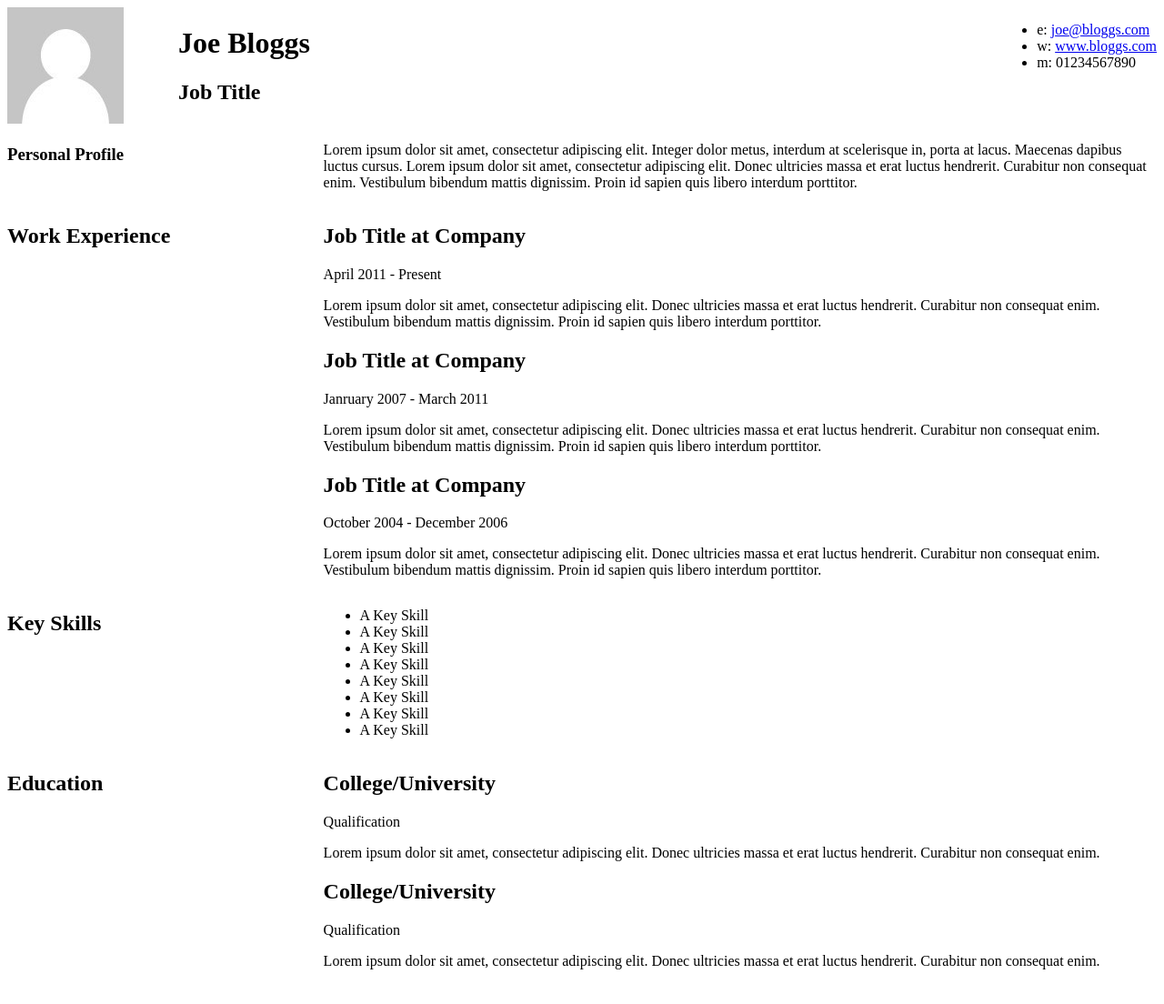
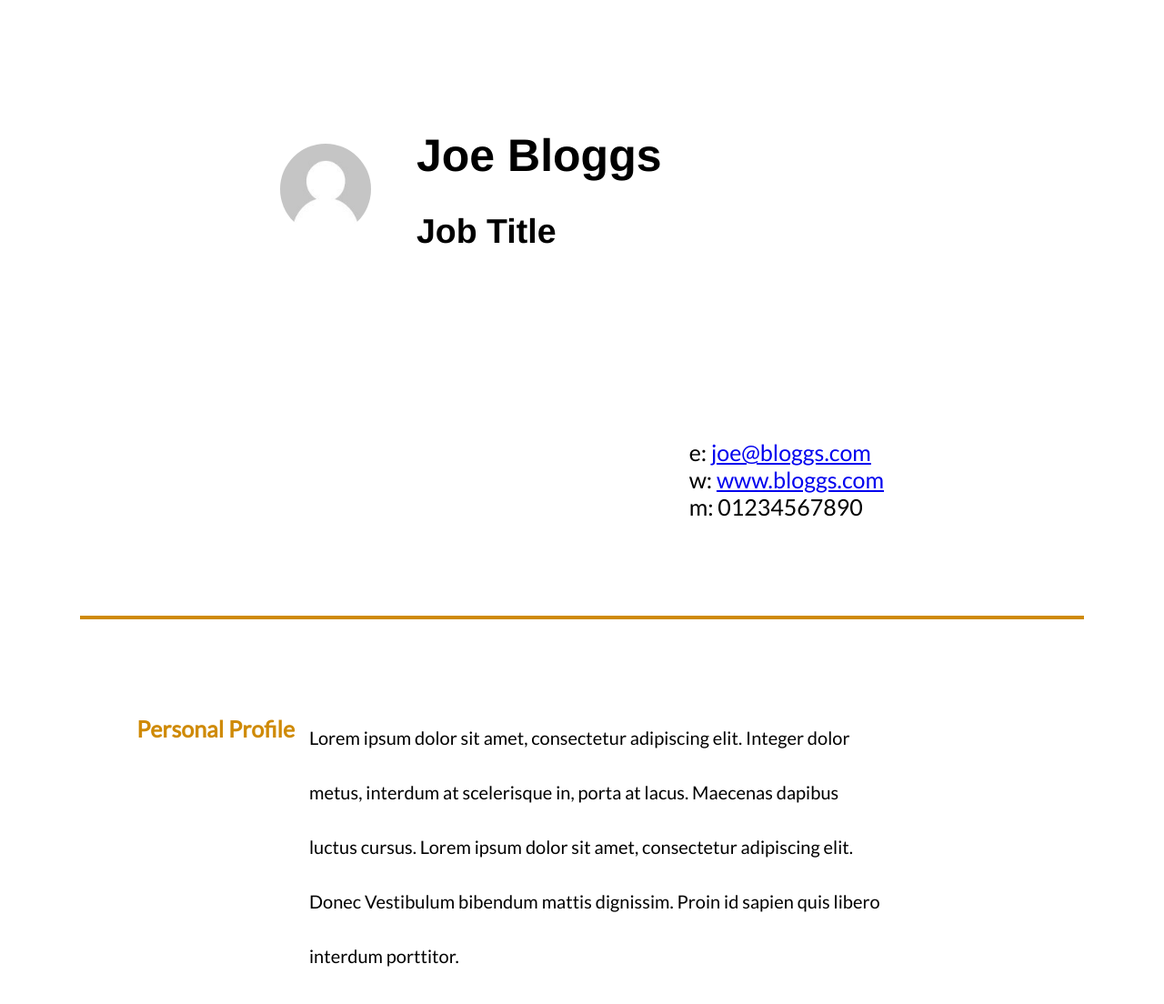
Before and after one commit to Kenzie-Academy-Brasil-Developers/estilizar-curriculo-sprint-2-rodrigocezzar, a plain HTML site: page index.html in a window 1280 px wide. Shown: the top 1104 px of the page at 91% size. Drawn offline with Linux system fonts and the light colour scheme.

Commit message:
resolução_rodrigo_abreu

```diff
--- a/index.html
+++ b/index.html
@@ -1,7 +1,7 @@
 <!DOCTYPE html>
 <html>
 <head>
-<title>John Doe - Curriculum Vitae</title>
+<title id="tiltle">John Doe - Curriculum Vitae</title>
 
 <meta name="viewport" content="width=device-width"/>
 <meta name="description" content="The Curriculum Vitae of Joe Bloggs."/>
@@ -27,7 +27,7 @@
 		</div>
 
 		<div id="contactDetails">
-			<ul>
+			<ul class="contactDetails_01">
 				<li>e: <a href="mailto:joe@bloggs.com" target="_blank">joe@bloggs.com</a></li>
 				<li>w: <a href="http://www.bloggs.com">www.bloggs.com</a></li>
 				<li>m: 01234567890</li>
@@ -35,6 +35,8 @@
 		</div>
 		<div class="clear"></div>
 	</div>
+
+	<hr class="division1">
 
 	<div id="mainArea">
 		<section>
@@ -44,12 +46,13 @@
 				</div>
 
 				<div class="sectionContent">
-					<p>Lorem ipsum dolor sit amet, consectetur adipiscing elit. Integer dolor metus, interdum at scelerisque in, porta at lacus. Maecenas dapibus luctus cursus. Lorem ipsum dolor sit amet, consectetur adipiscing elit. Donec ultricies massa et erat luctus hendrerit. Curabitur non consequat enim. Vestibulum bibendum mattis dignissim. Proin id sapien quis libero interdum porttitor.</p>
+					<p>Lorem ipsum dolor sit amet, consectetur adipiscing elit. Integer dolor metus, interdum at scelerisque in, porta at lacus. Maecenas dapibus luctus cursus. Lorem ipsum dolor sit amet, consectetur adipiscing elit. Donec	Vestibulum bibendum mattis dignissim. Proin id sapien quis libero interdum porttitor.</p>
 				</div>
 			</article>
 			<div class="clear"></div>
 		</section>
 
+		<hr class="division2">
 
 		<section>
 			<div class="sectionTitle">
@@ -78,6 +81,7 @@
 			<div class="clear"></div>
 		</section>
 
+		<hr class="division2">
 
 		<section>
 			<div class="sectionTitle">
@@ -86,19 +90,20 @@
 
 			<div class="sectionContent">
 				<ul class="keySkills">
-					<li>A Key Skill</li>
-					<li>A Key Skill</li>
-					<li>A Key Skill</li>
-					<li>A Key Skill</li>
-					<li>A Key Skill</li>
-					<li>A Key Skill</li>
-					<li>A Key Skill</li>
-					<li>A Key Skill</li>
+					<li class="keySkills-item keySkills-item_01">A Key Skill</li>
+					<li class="keySkills-item keySkills-item_02">A Key Skill</li>
+					<li class="keySkills-item keySkills-item_03">A Key Skill</li>
+					<li class="keySkills-item keySkills-item_04">A Key Skill</li>
+					<li class="keySkills-item keySkills-item_05">A Key Skill</li>
+					<li class="keySkills-item keySkills-item_06">A Key Skill</li>
+					<li class="keySkills-item keySkills-item_07">A Key Skill</li>
+					<li class="keySkills-item keySkills-item_08">A Key Skill</li>
 				</ul>
 			</div>
 			<div class="clear"></div>
 		</section>
 
+		<hr class="division2">
 
 		<section>
 			<div class="sectionTitle">
--- a/style.css
+++ b/style.css
@@ -2,26 +2,99 @@
 	clear: both;
 }
 
-#headshot {
-	width: 12.5%;
+body {
+	font-family: 'lato', sans-serif;
+}
+.division1 {
+	border-width: 2px;
+	border-style: solid;
+	border-color: #cf8a05;
+	margin: 80px;
+}
+.division2 {
+	border-width: 1px;
+	border-style: solid;
+	border-color: #cf8a05	;
+	margin: 100px;
+}
+#headshot img {
+	border-radius: 50%;
 	float: left;
-	margin-right: 30px;
+	max-width: 100px;
+	height: 100px;
+	margin-top: 150px;
+	margin-left: 300px;
+}
+#name {
+	font-size: 25px;
+	padding: 0px;
+	float: left;
+	font-family: 'Helvetica', sans-serif;
+	max-width: 400px;
+	margin-top: 100px;
+	margin-left: 50px;
+	margin-bottom: 0;
+}
+#contactDetails {
+	font-size: 25px;
+	float: right;
+	padding: 0px;
+	max-width: 400px;
+	margin-top: 150px;
+	margin-right: 300px;
+	margin-bottom: 0px;
+}
+.contactDetails_01 {
+	list-style: none;
+}
+.sectionTitle h1 {
+	font-size: 25px;
+	float: left;
+	width: 25%;
+	color: #cf8a05;
+	text-align: right;
+}
+.sectionContent {
+	font-size: 20px;
+	padding: 0;
+	margin-top: 0px;
+	margin-right: 300px;
+	float: right;
+	width: 50%;
+	line-height: 3;
+}
+.subDetails {
+	font-family: Arial, sans-serif;
+}
+.keySkills {
+	column-count: 3;
+}
+.keySkills-item{
+	list-style: none;
+	width: 100px;
 }
 
-#name {
-	float: left;
+.keySkills-item_01 {
+	background-color: white;
 }
-
-#contactDetails {
-	float: right;
+.keySkills-item_02 {
+	background-color: white;
 }
-
-.sectionTitle {
-	float: left;
-	width: 25%;
+.keySkills-item_03 {
+	background-color: white;
 }
-
-.sectionContent {
-	float: right;
-	width: 72.5%;
+.keySkills-item_04 {
+	background-color: white;
 }
+.keySkills-item_05 {
+	background-color: white;
+}
+.keySkills-item_06 {
+	background-color: white;
+}
+.keySkills-item_07 {
+	background-color: white;
+}
+.keySkills-item_08 {
+	background-color: white;
+}
```
